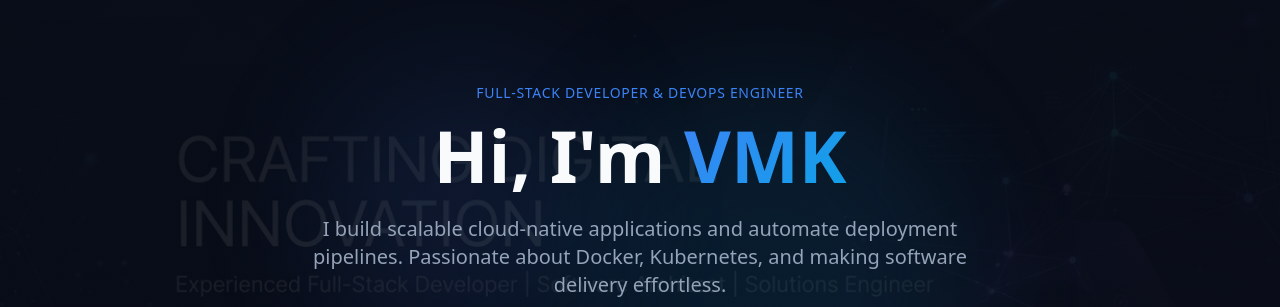
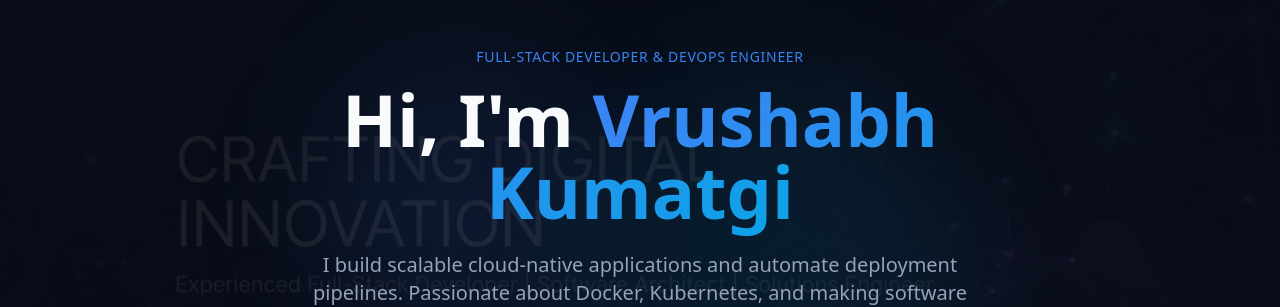
Before and after one commit to VrushabhMK/portfolio-devops, a React (Vite) app in the folder frontend/: page / in a window 1280 px wide. Shown: the part 129-436 px from the top of the page. Built offline with nearby package versions, Linux system fonts and the light colour scheme; no server answers.

Commit message:
automated deployment push

```diff
--- a/frontend/src/components/Hero.tsx
+++ b/frontend/src/components/Hero.tsx
@@ -26,7 +26,7 @@ export default function Hero() {
           </p>
           <h1 className="text-4xl sm:text-5xl md:text-7xl font-bold mb-6 leading-tight">
             Hi, I'm{' '}
-            <span className="text-gradient">VMK </span>
+            <span className="text-gradient">Vrushabh Kumatgi </span>
           </h1>
           <p className="text-lg sm:text-xl text-muted-foreground mb-8 max-w-2xl mx-auto leading-relaxed">
             I build scalable cloud-native applications and automate deployment pipelines.
```
Also changed, not shown: 1 other file (tests, documents, lock files or other folders).
